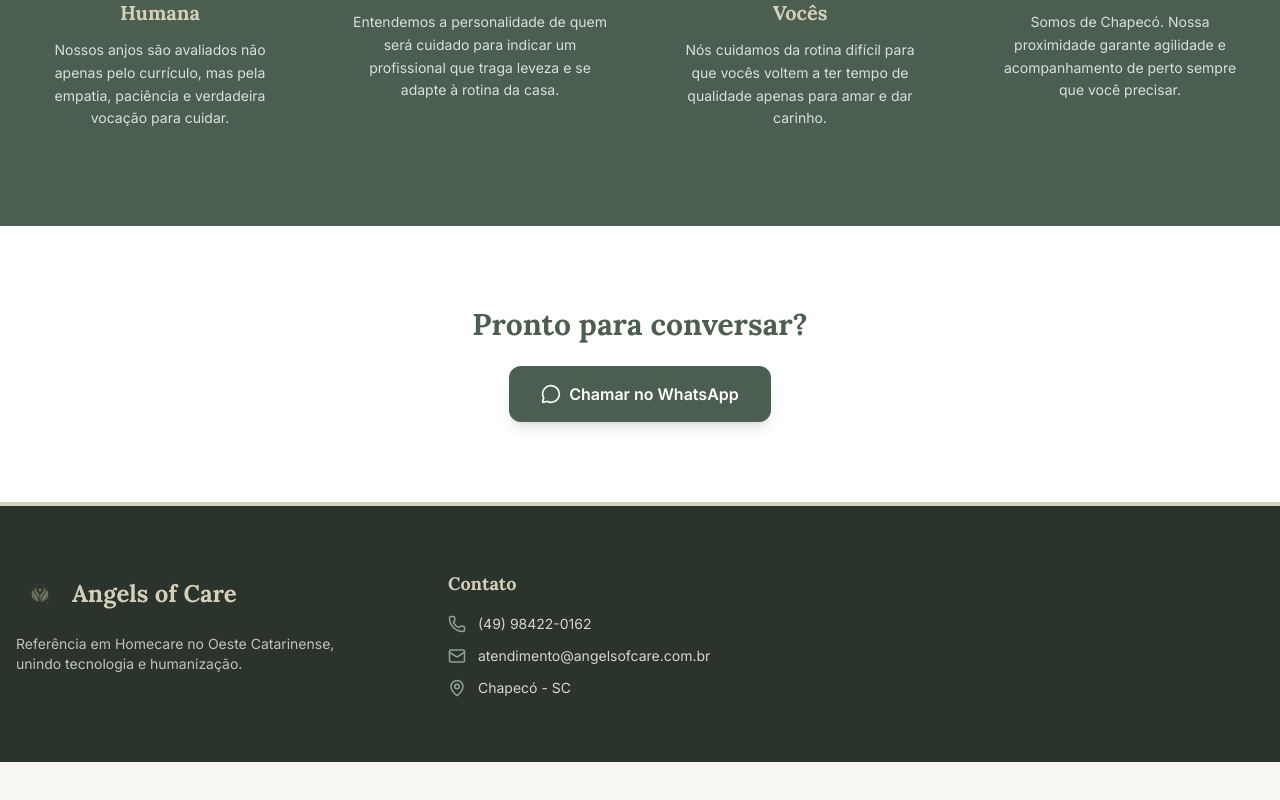
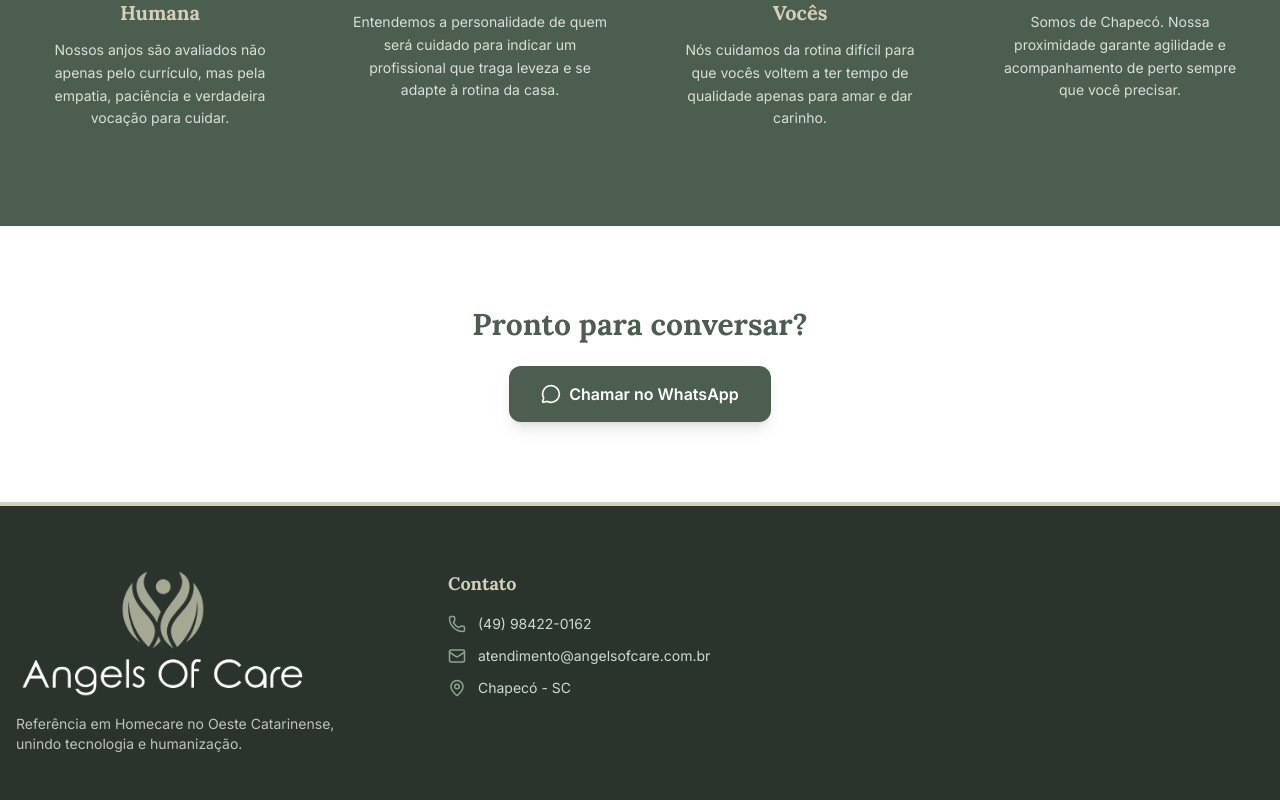
Before and after one commit to gabreaw/angels-of-care, a React (Vite) app: page / in a window 1280 px wide. Shown: the part 1980-2780 px from the top of the page. Before the commit the page ends 2742 px from the top, so only its background shows below. Built offline with nearby package versions, Linux system fonts and the light colour scheme.

Commit message:
feat: alguns ajustes de copy

```diff
--- a/src/components/layout/Footer.jsx
+++ b/src/components/layout/Footer.jsx
@@ -1,6 +1,6 @@
 import React from "react";
 import { Phone, Mail, MapPin, Heart } from "lucide-react";
-import logoImg from "../../assets/logo.png";
+import logoImg from "../../assets/logo2.png";
 
 export default function Footer() {
   return (
@@ -11,11 +11,8 @@ export default function Footer() {
             <img
               src={logoImg}
               alt="Angels of Care Logo"
-              className="h-12 w-auto object-contain"
+              className="h-32 object-contain"
             />
-            <span className="font-serif text-2xl text-beige font-bold">
-              Angels of Care
-            </span>
           </div>
           <p className="text-white/70 max-w-xs">
             Referência em Homecare no Oeste Catarinense, unindo tecnologia e
--- a/src/components/layout/Navbar.jsx
+++ b/src/components/layout/Navbar.jsx
@@ -19,7 +19,7 @@ const Navbar = () => {
             <img
               src={logoImg}
               alt="Angels of Care Logo"
-              className="h-12 w-auto object-contain"
+              className="h-24 w-auto object-contain"
             />
 
             <span className="font-serif text-primary font-bold text-xl whitespace-nowrap hidden sm:block">
```
Also changed, not shown: src/assets/logo2.png (added).
